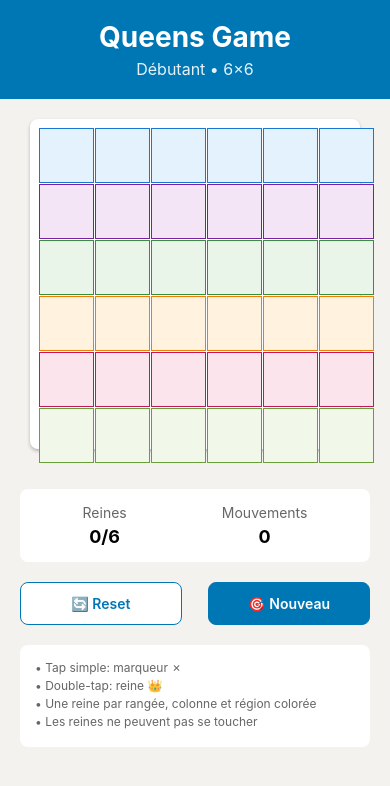
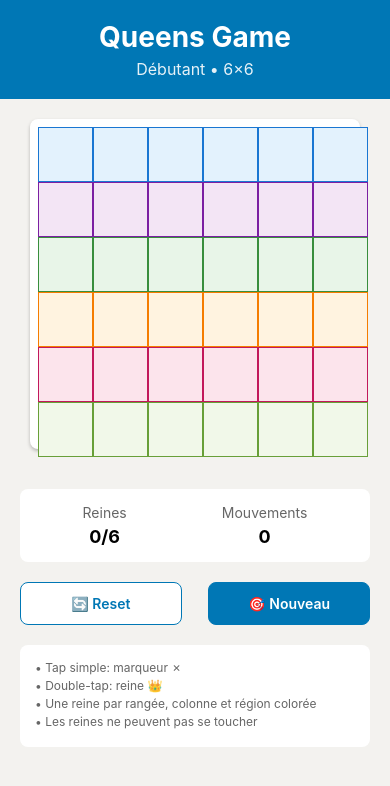
Before and after one commit to creach-t/queens-game-linkedin, a React Native app: screen / in a window 390 px wide. Shown: the top 786 px of the page. Built offline with nearby package versions, Linux system fonts and the light colour scheme.

Commit message:
🔧 Remove margin from GameCell to fix grid layout

```diff
--- a/src/components/GameCell.tsx
+++ b/src/components/GameCell.tsx
@@ -56,10 +56,11 @@ const GameCell: React.FC<GameCellProps> = ({
 
 const styles = StyleSheet.create({
   cell: {
-    borderWidth: 1.5,
+    borderWidth: 1,
     justifyContent: 'center',
     alignItems: 'center',
-    margin: 0.5,
+    // Retirer margin pour éviter les problèmes de disposition
+    margin: 0,
   },
   cellContent: {
     flex: 1,
@@ -67,11 +68,11 @@ const styles = StyleSheet.create({
     alignItems: 'center',
   },
   queenText: {
-    fontSize: 20,
+    fontSize: 18, // Légèrement réduit pour s'adapter mieux
     textAlign: 'center',
   },
   markerText: {
-    fontSize: 16,
+    fontSize: 14,
     color: Colors.marker,
     fontWeight: 'bold',
     textAlign: 'center',
```
